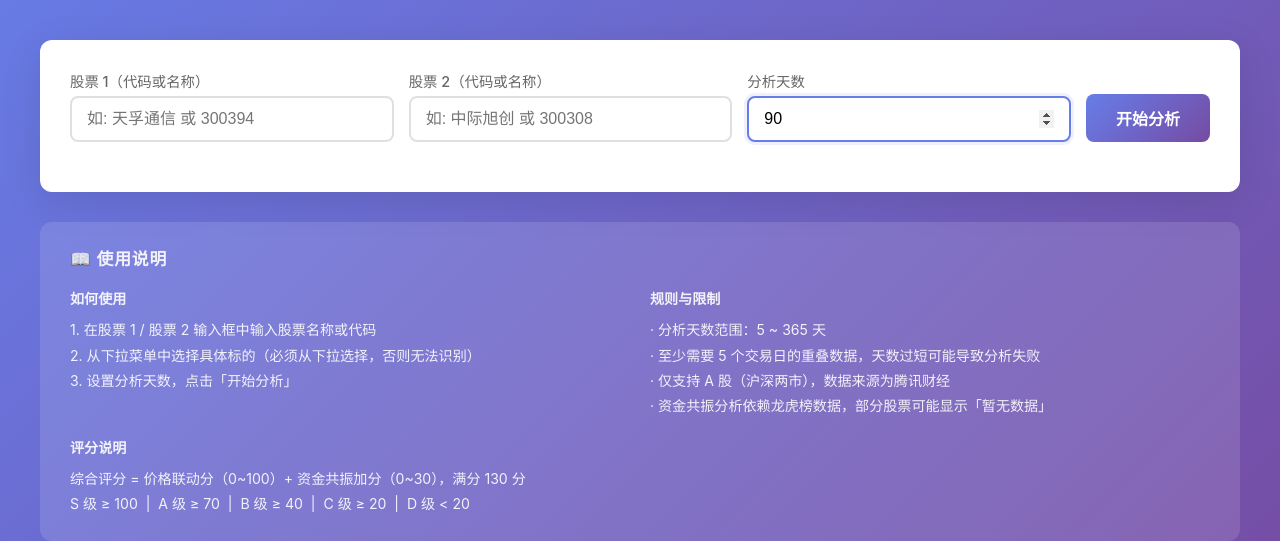
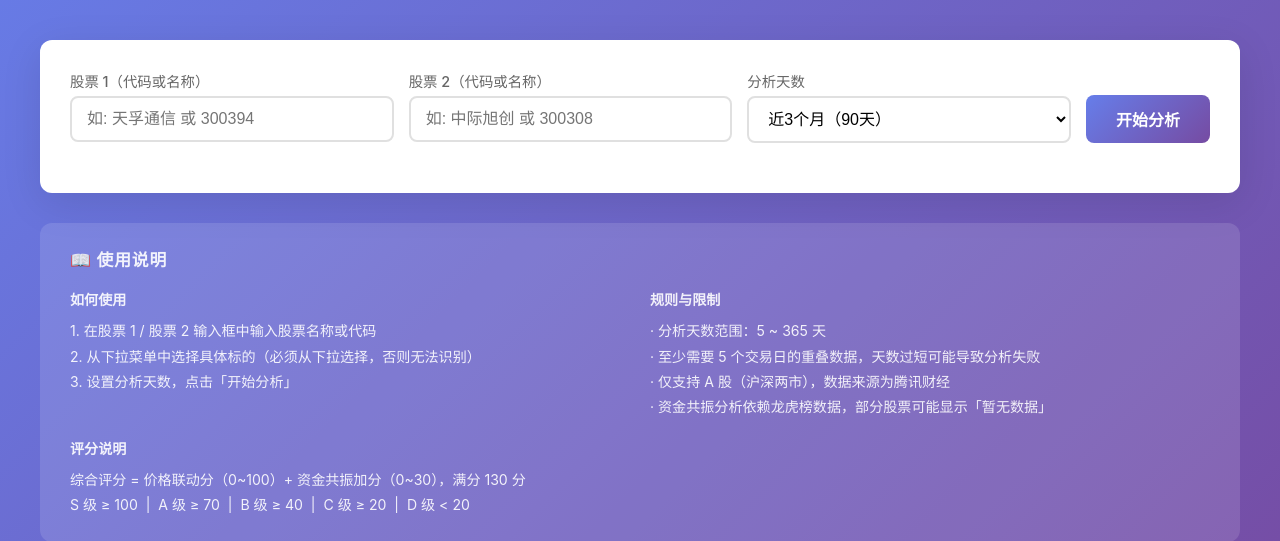
Before and after one commit to qqqfffnnn1-cmd/Stocks_Relation, a Flask app: page / in a window 1280 px wide, after a click on "分析天数". Shown: the part 140-681 px from the top of the page. Run offline with Flask 3, Linux system fonts and the light colour scheme.

Commit message:
Add days dropdown with 本周/本月 presets and custom option

```diff
--- a/web/templates/index.html
+++ b/web/templates/index.html
@@ -357,7 +357,15 @@
                 </div>
                 <div class="input-group">
                     <label for="days">分析天数</label>
-                    <input type="number" id="days" placeholder="5-365" value="90" min="5" max="365">
+                    <select id="daysSelect" onchange="onDaysSelectChange()" style="padding: 12px 15px; border: 2px solid #e0e0e0; border-radius: 8px; font-size: 1em; transition: all 0.3s; background: white;">
+                        <option value="7">本周（7天）</option>
+                        <option value="30">本月（30天）</option>
+                        <option value="90" selected>近3个月（90天）</option>
+                        <option value="180">近6个月（180天）</option>
+                        <option value="365">近1年（365天）</option>
+                        <option value="custom">自定义</option>
+                    </select>
+                    <input type="number" id="days" placeholder="5-365" value="90" min="5" max="365" style="display:none; margin-top: 6px; padding: 12px 15px; border: 2px solid #e0e0e0; border-radius: 8px; font-size: 1em;">
                 </div>
                 <button class="btn btn-primary" id="analyzeBtn" onclick="analyze()">开始分析</button>
             </div>
@@ -523,6 +531,19 @@
         let selectedStock2 = '';
         let searchTimeout1 = null;
         let searchTimeout2 = null;
+
+        function onDaysSelectChange() {
+            const select = document.getElementById('daysSelect');
+            const input = document.getElementById('days');
+            if (select.value === 'custom') {
+                input.style.display = 'block';
+                input.value = '';
+                input.focus();
+            } else {
+                input.style.display = 'none';
+                input.value = select.value;
+            }
+        }
 
         // 初始化自动补全
         function initAutocomplete() {
```
